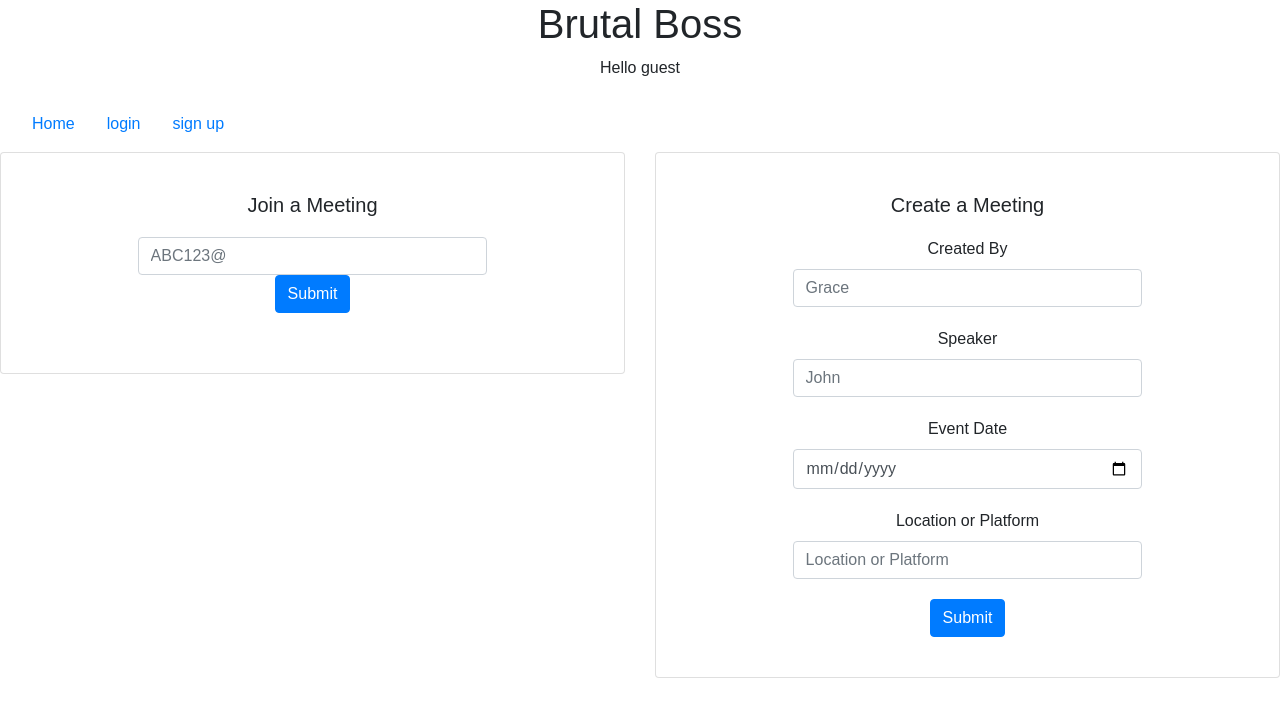
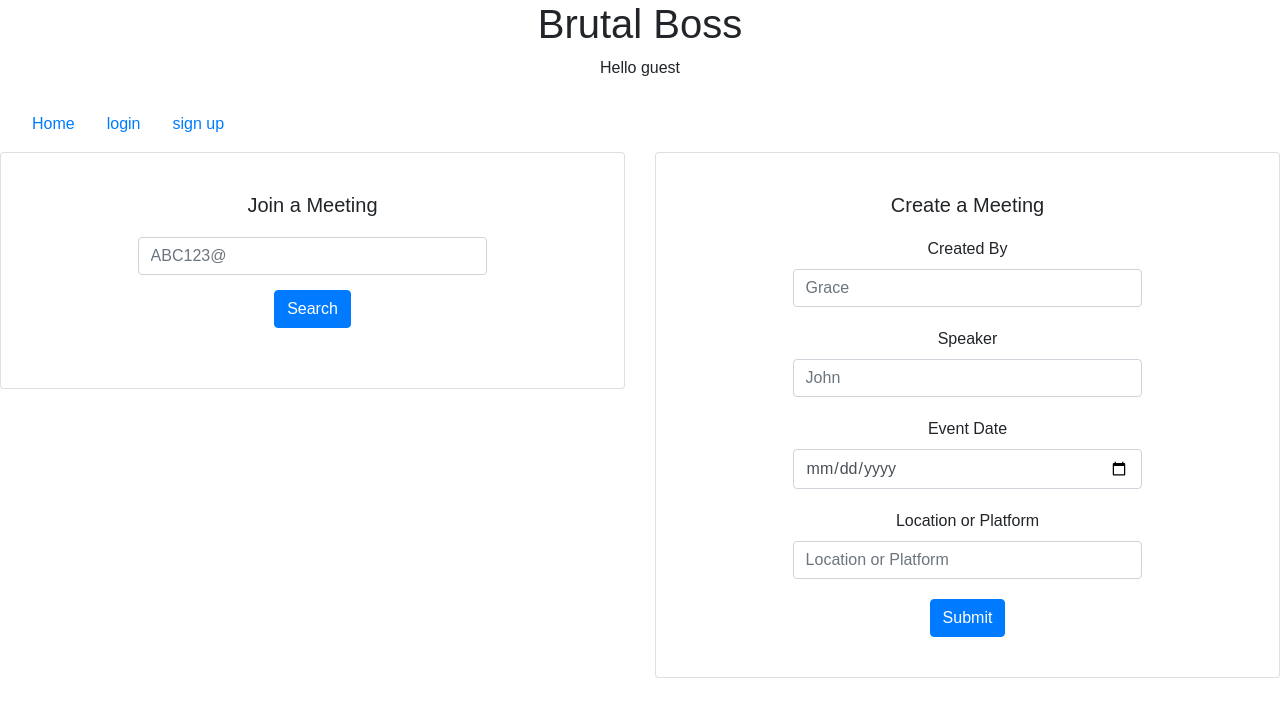
Before and after one commit to stoversa/brutal-boss, a React (Create React App) app: page /meetings in a window 1280 px wide. Shown: the top 716 px of the page. Built offline with nearby package versions, Linux system fonts and the light colour scheme; no server answers.

Commit message:
hotfix meetingMainMenu styled button on meetingMainMenu page

```diff
--- a/src/App.css
+++ b/src/App.css
@@ -31,3 +31,7 @@
 .card-body {
   margin: 20px 0;
 }
+
+#meetingSearch {
+  margin-top: 15px;
+}
--- a/src/components/Meetings/MeetingMainMenu.jsx
+++ b/src/components/Meetings/MeetingMainMenu.jsx
@@ -30,8 +30,8 @@ class MeetingMainMenu extends React.Component {
       });
       console.log(this.state)
       axios.post("/api/meetings", this.state)
-        // .then(res => console.log(res))
-        .then(res => this.props.history.push("/")) // redirect to home page
+        .then(res => console.log(res.data._id))
+        // .then(res => this.props.history.push("/")) // redirect to home page
         .catch(err => console.log(err));
 
     }
@@ -79,7 +79,7 @@ class MeetingMainMenu extends React.Component {
                       onChange={this.onChange}
                       placeholder="ABC123@"
                     />
-                    <button type="submit" className="btn btn-primary" onClick={this.onSearch}>Submit</button>
+                    <button type="submit" className="btn btn-primary" onClick={this.onSearch} id="meetingSearch">Search</button>
                   </div>
                 </div>
               </div>
```
